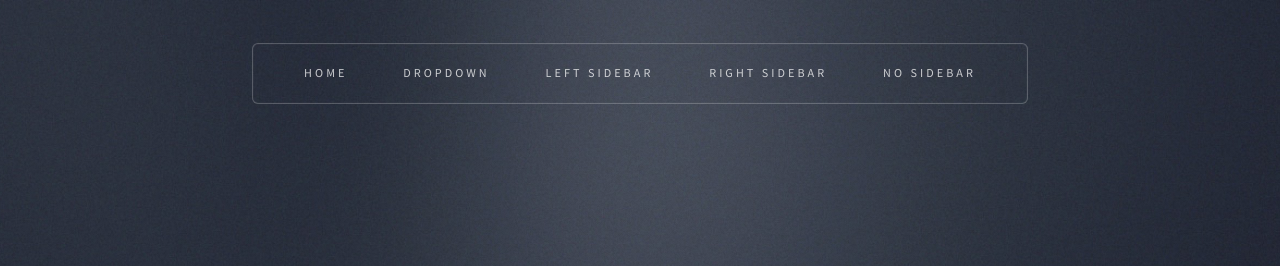
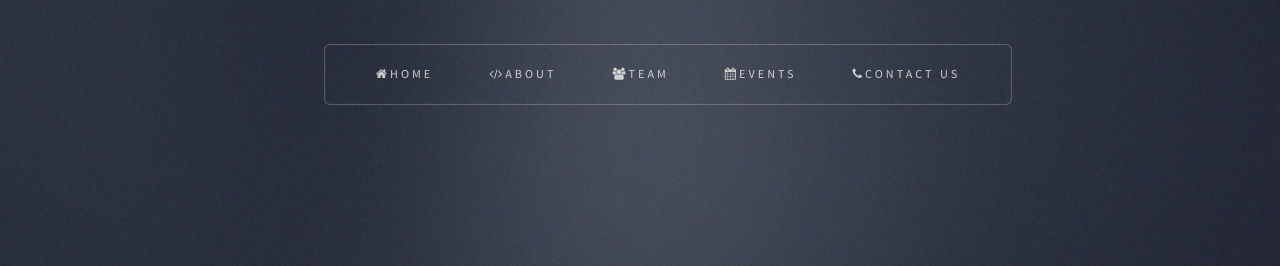
Before and after one commit to Nirbhay1910/Campus-Blocks-Website, a plain HTML site: page index.html in a window 1280 px wide. Shown: the top 266 px of the page. Drawn offline with Linux system fonts and the light colour scheme.

Commit message:
Fixed navbar

```diff
--- a/index.html
+++ b/index.html
@@ -35,30 +35,31 @@
 
         <!-- Nav -->
         <nav id="nav">
-          <ul>
-            <li class="current"><a href="index.html">Home</a></li>
-            <li>
-              <a href="">Dropdown</a>
-              <ul>
-                <li><a href="#">Lorem ipsum</a></li>
-                <li><a href="#">Magna veroeros</a></li>
-                <li><a href="#">Etiam nisl</a></li>
-                <li>
-                  <a href="">Sed consequat</a>
-                  <ul>
-                    <li><a href="#">Lorem dolor</a></li>
-                    <li><a href="#">Amet consequat</a></li>
-                    <li><a href="#">Magna phasellus</a></li>
-                    <li><a href="#">Etiam nisl</a></li>
-                    <li><a href="#">Sed feugiat</a></li>
-                  </ul>
-                </li>
-                <li><a href="#">Nisl tempus</a></li>
-              </ul>
+          <ul class="menu"></ul>
+          <ul class="navbar-nav ms-auto">
+            <li class="nav-item">
+              <a class="nav-link" href="#top"><i class="fa fa-home"></i>Home</a>
             </li>
-            <li><a href="left-sidebar.html">Left Sidebar</a></li>
-            <li><a href="right-sidebar.html">Right Sidebar</a></li>
-            <li><a href="no-sidebar.html">No Sidebar</a></li>
+            <li class="nav-item">
+              <a class="nav-link" href="#intro-wrapper"
+                ><i class="= fa fa-code"></i>About</a
+              >
+            </li>
+            <li class="nav-item">
+              <a class="nav-link" href="#main"
+                ><i class="fa fa-users"></i>Team</a
+              >
+            </li>
+            <li class="nav-item">
+              <a class="nav-link" href="#highlights"
+                ><i class="fa fa-calendar"></i>Events</a
+              >
+            </li>
+            <li class="nav-item">
+              <a class="nav-link" href="#footer-wrapper"
+                ><i class="fa fa-phone"></i>Contact Us</a
+              >
+            </li>
           </ul>
         </nav>
       </div>
@@ -101,7 +102,7 @@
         <!-- Features -->
         <section id="features">
           <header class="style1">
-            <h2>Rest of the team</h2>
+            <h2>Meet rest of the team</h2>
           </header>
           <div class="feature-list">
             <div class="row">
```
